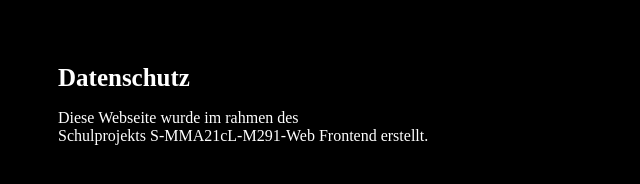
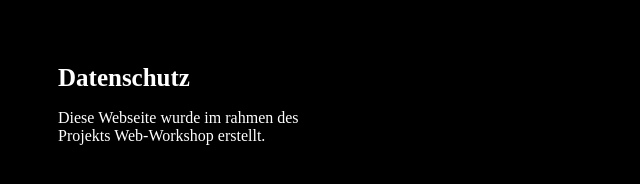
Before and after one commit to HuerlMillFeld/Marc-Webseite-ALSO, a plain HTML site: page impressum.html in a window 1280 px wide. Shown: the part 334-518 px from the top of the page, without its empty margins (0-640 px from the left). Drawn offline with Linux system fonts and the light colour scheme.

Commit message:
Update impressum.html

```diff
--- a/impressum.html
+++ b/impressum.html
@@ -21,7 +21,7 @@
     <div class="impressum-section">
         <h1 class="titel">Datenschutz</h1>
         <p>Diese Webseite wurde im rahmen des<br>
-            Schulprojekts S-MMA21cL-M291-Web Frontend erstellt.</p>
+            Projekts Web-Workshop erstellt.</p>
     </div>
     </div>
     </div>
```
